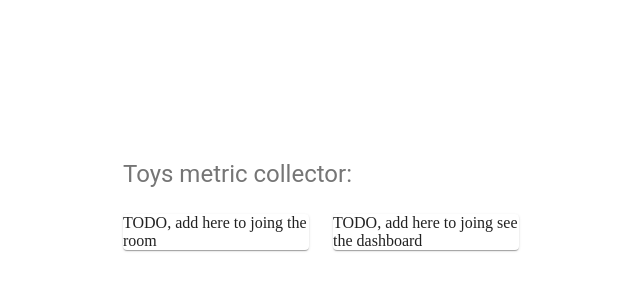
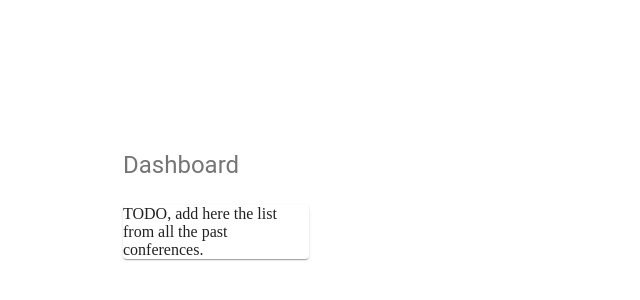
Before and after one commit to filipi87/toys-metric-collector, a React (Create React App) app in the folder web-client/: page /dashboard in a window 1280 px wide. Shown: the part 196-496 px from the top of the page, without its empty margins (319-959 px from the left). Built offline with nearby package versions, Linux system fonts and the light colour scheme.

Commit message:
Beginning of the dashboard page

```diff
--- a/web-client/src/App.js
+++ b/web-client/src/App.js
@@ -1,6 +1,7 @@
 import React from 'react';
 import { BrowserRouter as Router, Switch, Route } from 'react-router-dom';
 
+import Dashboard from './pages/dashboard/dashboard';
 import Home from './pages/home/home';
 import CallSession from './pages/calls/call-session';
 
@@ -10,6 +11,7 @@ const App = () => {
         <Switch>
           <Route path="/call/:eventId" component={CallSession} />
           <Route path="/home" component={Home} />
+          <Route path="/dashboard" component={Dashboard} />
           <Route path="/" component={Home} />
         </Switch>
       </Router>
--- /dev/null
+++ b/web-client/src/pages/dashboard/dashboard.jsx
@@ -0,0 +1,32 @@
+import React from 'react';
+import { Typography, Container, Grid, Paper } from '@material-ui/core'
+
+import styles from './dashboard.css';
+
+const Dashboard = () => {
+  return (
+    <Container maxWidth="xs" className={styles.root}>
+      <Grid container spacing={3}>
+        <Grid item xs={12} md={12}>
+          <Typography variant="h5" color="textSecondary">
+            Dashboard
+          </Typography>
+        </Grid>
+        <Grid item xs={12} md={6}>
+          <Paper
+            sx={{
+              p: 2,
+              display: 'flex',
+              flexDirection: 'column',
+              height: 240,
+            }}
+          >
+            TODO, add here the list from all the past conferences.
+          </Paper>
+        </Grid>
+      </Grid>
+    </Container>
+  );
+};
+
+export default Dashboard;
```
Also changed, not shown: web-client/src/pages/dashboard/dashboard.css (added).
